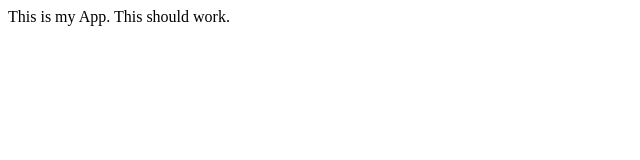
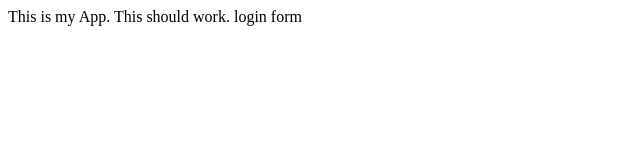
Before and after one commit to hrman648/myappsample, a plain HTML site: page index.html in a window 1280 px wide. Shown: the full height of the page, 0-640 px from the left. Drawn offline with Linux system fonts and the light colour scheme.

Commit message:
login form

```diff
--- /dev/null
+++ b/div1/app1.js
@@ -0,0 +1 @@
+console.js(123);
--- a/index.html
+++ b/index.html
@@ -4,5 +4,6 @@
   </head>
     <body>
       This is my App. This should work.
+      login form
     </body>
 </html>
```
Also changed, not shown: login.html (added), 1 other file.
